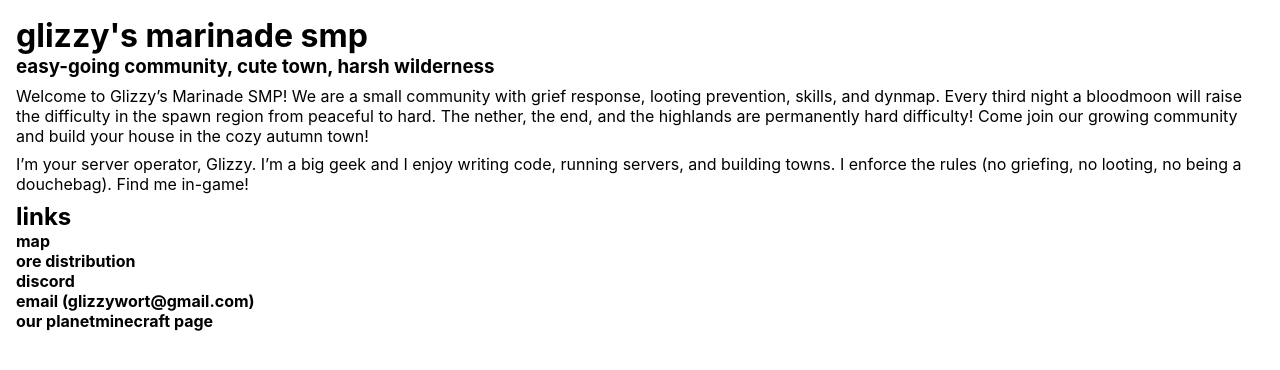
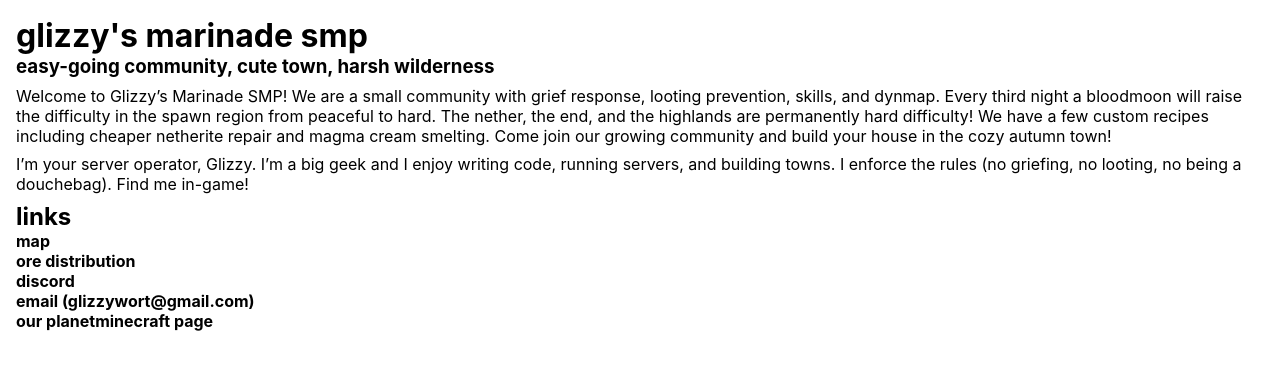
Before and after one commit to bingecraft-net/webapp, a React (Create React App) app in the folder webapp/: page / in a window 1280 px wide. Shown: the top 370 px of the page. Built offline with nearby package versions, Linux system fonts and the light colour scheme.

Commit message:
mention custom recipes

```diff
--- a/webapp/src/App.tsx
+++ b/webapp/src/App.tsx
@@ -10,8 +10,9 @@ export default function App() {
         grief response, looting prevention, skills, and dynmap. Every third
         night a bloodmoon will raise the difficulty in the spawn region
         from peaceful to hard. The nether, the end, and the highlands are
-        permanently hard difficulty! Come join our growing community and
-        build your house in the cozy autumn town!
+        permanently hard difficulty! We have a few custom recipes including
+        cheaper netherite repair and magma cream smelting. Come join our
+        growing community and build your house in the cozy autumn town!
       </p>
       <p style={{ margin: '0.5rem 0' }}>
         I’m your server operator, Glizzy. I’m a big geek and I enjoy
```
